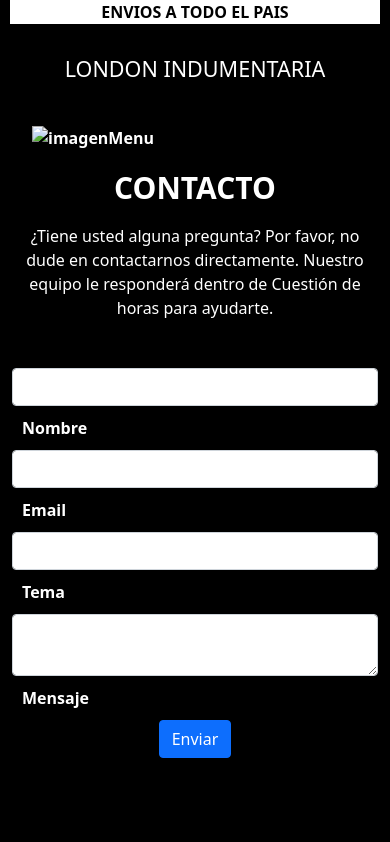
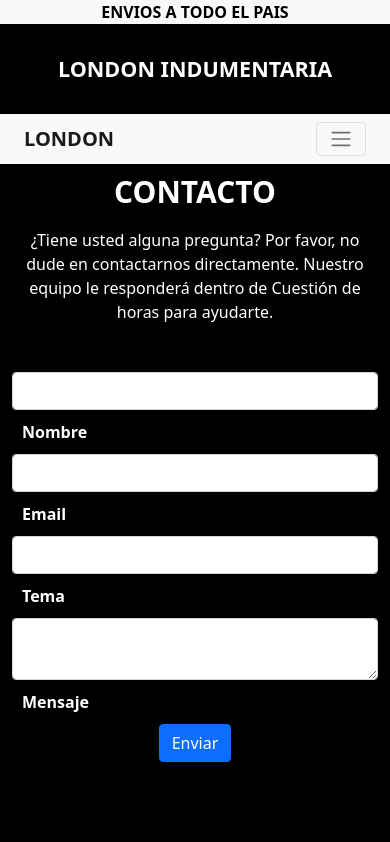
Before and after one commit to LucasQuinteros12/proyectoLondon, a plain HTML site: page pages/contacto.html in a window 390 px wide. Shown: the top 842 px of the page. Drawn offline with nearby package versions, Linux system fonts and the light colour scheme.

Commit message:
Nav y footer hecho en bootstrap, toda la pagina responsive

```diff
--- a/pages/contacto.html
+++ b/pages/contacto.html
@@ -1,5 +1,6 @@
 <!DOCTYPE html>
 <html lang="en">
+
 <head>
     <meta charset="UTF-8">
     <meta http-equiv="X-UA-Compatible" content="IE=edge">
@@ -7,69 +8,59 @@
     <script src="https://kit.fontawesome.com/7b083a6b27.js" crossorigin="anonymous"></script>
     <link rel="stylesheet" href="https://cdnjs.cloudflare.com/ajax/libs/animate.css/4.1.1/animate.min.css" />
     <link rel="stylesheet" href="../styles/main.css">
-    <link href="https://cdn.jsdelivr.net/npm/bootstrap@5.1.3/dist/css/bootstrap.min.css" rel="stylesheet" integrity="sha384-1BmE4kWBq78iYhFldvKuhfTAU6auU8tT94WrHftjDbrCEXSU1oBoqyl2QvZ6jIW3" crossorigin="anonymous">
-    <link rel="icon" href="../img/l.png">
+    <link href="https://cdn.jsdelivr.net/npm/bootstrap@5.1.3/dist/css/bootstrap.min.css" rel="stylesheet"
+        integrity="sha384-1BmE4kWBq78iYhFldvKuhfTAU6auU8tT94WrHftjDbrCEXSU1oBoqyl2QvZ6jIW3" crossorigin="anonymous">
+    <link rel="icon" href="./img/l.png">
     <title>London|Contacto</title>
 </head>
+
 <body class="bg-black">
-    <p class="envios">ENVIOS A TODO EL PAIS</p>
-    <h1 class="tituloIndex animate__animated animate__backInLeft fs-4 m-3 p-3">LONDON INDUMENTARIA</h1>
-    <header class="container-fluid">
-        <nav class="row">
-            <div class="Container">
-                <label for="menu" class="navLabel">
-                    <img src="assets/menu.svg" alt="imagenMenu" class="imgMenuMobileC">
-                </label>
-                <input type="checkbox" id="menu" class="navInput">
 
+    <p class="text-center text-black m-0 fw-bold bg-light">ENVIOS A TODO EL PAIS</p>
 
-                <ul class="navMenu">
+    <h1 class="tituloIndex animate__animated animate__backInLeft fs-4 m-3 p-3 fw-bold">LONDON INDUMENTARIA</h1>
 
-                    <li>
-                        <img src="../img/hogar (1).png" alt="Home" class="imgMenu">
-                        <a href="../index.html" class="navItem">
-                            INICIO
-                        </a>
-                    </li>
-                    <li>
-                        <img src="../img/camiseta.png" alt="catalogo" class="imgMenu">
-                        <a href="./catalogo.html" class="navItem">
-                            CATALOGO
-                        </a>
-                    </li>
-                    <li>
-                        <img src="../img/contacto.png" alt="contacto" class="imgMenu">
-                        <a href="./contacto.html" class="navItem">
-                            CONTACTO
-                        </a>
-                    </li>
-                    <li>
-                        <img src="../img/metodosdepago.png" alt="mediosdepago" class="imgMenu">
-                        <a href="./mediosdepago.html" class="navItem">
-                            MEDIOS DE PAGO
-                        </a>
-                    </li>
-                    <li>
-                        <img src="../img/sobrenosotros.png" alt="sobrenosotros" class="imgMenu">
-                        <a href="./sobrenosotros.html" class="navItem">
-                            SOBRE NOSOTROS
-                        </a>
-                    </li>
+    <header class="bg-light container-fluid">
+        <nav class="navbar navbar-expand-lg navbar-light bg-light fw-bold">
+            <div class="container-fluid">
 
+                <div class="img-nav">
+                    <a class="navbar-brand fs-3" href="../index.html">
+                        <img src="../img/l.png" alt="" height="32">
+                    </a>
+                </div>
 
-                </ul>
+                <div class="titulo-nav">
+                    <a class="navbar-brand" href="../index.html">LONDON</a>
+                </div>
+
+                <button class="navbar-toggler" type="button" data-bs-toggle="collapse"
+                    data-bs-target="#navbarNavAltMarkup" aria-controls="navbarNavAltMarkup" aria-expanded="false"
+                    aria-label="Toggle navigation">
+                    <span class="navbar-toggler-icon"></span>
+                </button>
+
+                <div class="collapse navbar-collapse justify-content-end" id="navbarNavAltMarkup">
+                    <div class="navbar-nav">
+                        <a class="nav-link active text-black" aria-current="page" href="../index.html">INICIO</a>
+                        <a class="nav-link text-black" href="catalogo.html">CATALOGO</a>
+                        <a class="nav-link text-black" href="contacto.html">CONTACTO</a>
+                        <a class="nav-link text-black" href="mediosdepago.html">MEDIOS DE PAGO</a>
+                        <a class="nav-link text-black" href="sobrenosotros.html">SOBRE NOSOTROS</a>
+                    </div>
+                </div>
             </div>
         </nav>
-
     </header>
 
-	<!--Section: Contact v.2-->
+    <!--Section: Contact v.2-->
     <section class="container-fluid mb-4 ">
 
         <!--Section heading-->
         <h1 class="tituloContacto">CONTACTO</h1>
         <!--Section description-->
-        <p class="text-center w-responsive mx-auto mb-5">¿Tiene usted alguna pregunta? Por favor, no dude en contactarnos directamente. Nuestro equipo le responderá dentro de
+        <p class="text-center w-responsive mx-auto mb-5">¿Tiene usted alguna pregunta? Por favor, no dude en
+            contactarnos directamente. Nuestro equipo le responderá dentro de
             Cuestión de horas para ayudarte.</p>
 
         <div class="row">
@@ -120,7 +111,8 @@
                         <div class="col-md-12">
 
                             <div class="md-form">
-                                <textarea type="text" id="message" name="message" rows="2" class="form-control md-textarea"></textarea>
+                                <textarea type="text" id="message" name="message" rows="2"
+                                    class="form-control md-textarea"></textarea>
                                 <label for="message">Mensaje</label>
                             </div>
 
@@ -157,10 +149,12 @@
     </section>
     <!--Section: Contact v.2-->
     <!--Google map-->
-        <div id="map-container-google-1" class="z-depth-1-half map-container" style="height: 500px">
-            <iframe src="https://www.google.com/maps/embed?pb=!1m18!1m12!1m3!1d3405.7289500264246!2d-64.06106908422984!3d-31.394036502313945!2m3!1f0!2f0!3f0!3m2!1i1024!2i768!4f13.1!3m3!1m2!1s0x9432bdfc86cafd09%3A0x22ff959d4d0ec85d!2sAv.%20San%20Mart%C3%ADn%201650%2C%20Malvinas%20Argentinas%2C%20C%C3%B3rdoba!5e0!3m2!1ses-419!2sar!4v1649446623182!5m2!1ses-419!2sar" width="800" height="600" style="border:0;" allowfullscreen="" loading="lazy" referrerpolicy="no-referrer-when-downgrade" frameborder="0"
-            style="border:0" allowfullscreen></iframe>
-        </div>
+    <div id="map-container-google-1" class="z-depth-1-half map-container" style="height: 500px">
+        <iframe
+            src="https://www.google.com/maps/embed?pb=!1m18!1m12!1m3!1d3405.7289500264246!2d-64.06106908422984!3d-31.394036502313945!2m3!1f0!2f0!3f0!3m2!1i1024!2i768!4f13.1!3m3!1m2!1s0x9432bdfc86cafd09%3A0x22ff959d4d0ec85d!2sAv.%20San%20Mart%C3%ADn%201650%2C%20Malvinas%20Argentinas%2C%20C%C3%B3rdoba!5e0!3m2!1ses-419!2sar!4v1649446623182!5m2!1ses-419!2sar"
+            width="800" height="600" style="border:0;" allowfullscreen="" loading="lazy"
+            referrerpolicy="no-referrer-when-downgrade" frameborder="0" style="border:0" allowfullscreen></iframe>
+    </div>
 
     <!--Google Maps-->
 
@@ -181,26 +175,34 @@
                     <h2>Mis redes</h2>
                     <ul class="list-inline">
                         <li>
-                            <a  target="_blank" href="#" class="btn-social btn-outline"><i class="fa fa-fw fa-facebook"></i></a>
+                            <a target="_blank" href="#" class="btn-social btn-outline"><i
+                                    class="fa fa-fw fa-facebook"></i></a>
                         </li>
                         <li>
-                            <a  target="_blank" href="#" class="btn-social btn-outline"><i class="fa fa-fw fa-google-plus"></i></a>
+                            <a target="_blank" href="#" class="btn-social btn-outline"><i
+                                    class="fa fa-fw fa-google-plus"></i></a>
                         </li>
                         <li>
-                            <a  target="_blank" href="#" class="btn-social btn-outline"><i class="fa fa-fw fa-twitter"></i></a>
+                            <a target="_blank" href="#" class="btn-social btn-outline"><i
+                                    class="fa fa-fw fa-twitter"></i></a>
                         </li>
                         <li>
-                            <a  target="_blank" href="#" class="btn-social btn-outline"><i class="fa fa-fw fa-linkedin"></i></a>
+                            <a target="_blank" href="#" class="btn-social btn-outline"><i
+                                    class="fa fa-fw fa-linkedin"></i></a>
                         </li>
                         <li>
-                            <a  target="_blank" href="#" class="btn-social btn-outline"><i class="fa fa-fw fa-dribbble"></i></a>
+                            <a target="_blank" href="#" class="btn-social btn-outline"><i
+                                    class="fa fa-fw fa-dribbble"></i></a>
                         </li>
                     </ul>
                 </div>
             </div>
         </div>
     </footer>
-  <!-- Footer -->
-    <script src="https://cdn.jsdelivr.net/npm/bootstrap@5.1.3/dist/js/bootstrap.bundle.min.js" integrity="sha384-ka7Sk0Gln4gmtz2MlQnikT1wXgYsOg+OMhuP+IlRH9sENBO0LRn5q+8nbTov4+1p" crossorigin="anonymous"></script>
+    <!-- Footer -->
+    <script src="https://cdn.jsdelivr.net/npm/bootstrap@5.1.3/dist/js/bootstrap.bundle.min.js"
+        integrity="sha384-ka7Sk0Gln4gmtz2MlQnikT1wXgYsOg+OMhuP+IlRH9sENBO0LRn5q+8nbTov4+1p"
+        crossorigin="anonymous"></script>
 </body>
+
 </html>
--- a/styles/main.css
+++ b/styles/main.css
@@ -43,47 +43,8 @@ h1{
     align-items: center;
 }
 
-
-
-nav ul li{
-    display: inline-block;
-    font-size: 20px;
-    margin: 10px;
-}
-nav ul{
-
-    background-color: white;
-    display: flex;
-    justify-content:space-evenly;
-    flex-wrap: nowrap;
-
-}
-
-.navLabel, .navInput{
+.titulo-nav{
     display: none;
-}
-
-.navMenu{
-    font-weight: bold;
-    font-family: Helvetica, sans-serif;
-}
-
-.navItem{
-    font-size: 18px;
-    color: black;
-    outline: none;
-    text-decoration: none;
-}
-
-.navItem:hover{
-    font-size: 18px;
-    color: white;
-    outline: none;
-    text-decoration: none;
-    background-color: black;
-    border-radius: 6px;
-    transition: 0.3s;
-    padding: 5px;
 }
 
 .descuento{
@@ -655,22 +616,17 @@ h3{
         right:-10px;
     }
 
+    .img-nav{
+        display: none;
+    }
+
+    .titulo-nav{
+        display: block;
+    }
 
     .descuento{
         width: 100%;
         height: 100%;
-    }
-
-    .navMenu{
-        font-size: 12px;
-        font-weight: bold;
-    }
-    .imgMenu{
-        display:flex;
-        width: 40px;
-        height: 40px;
-        margin: 5px;
-        align-items: center;
     }
 
     .imgCategorias{
```
Also changed, not shown: index.html (+45 -50 lines), pages/catalogo.html (+26 -40 lines), pages/mediosdepago.html (+25 -39 lines), pages/sobrenosotros.html (+26 -39 lines).
